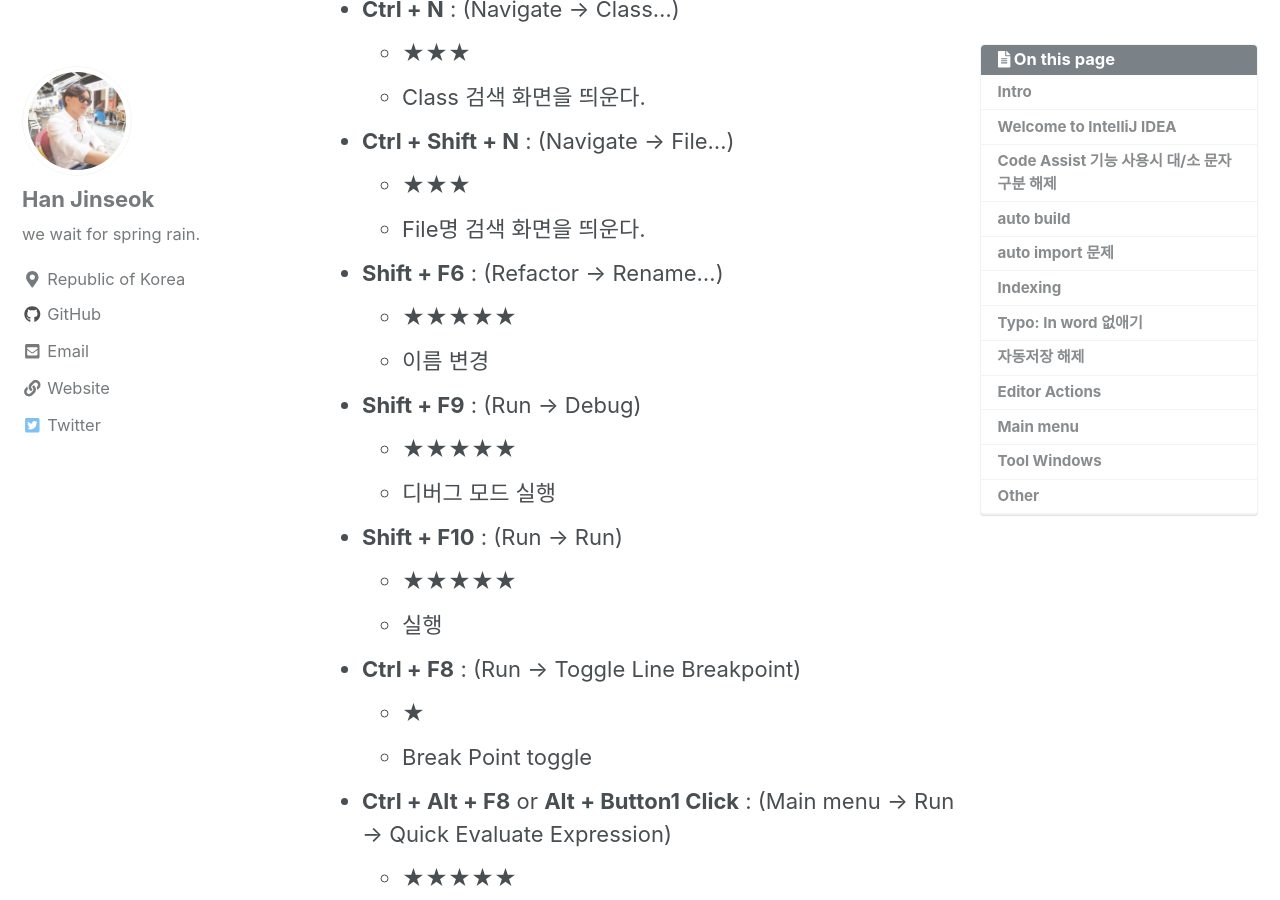
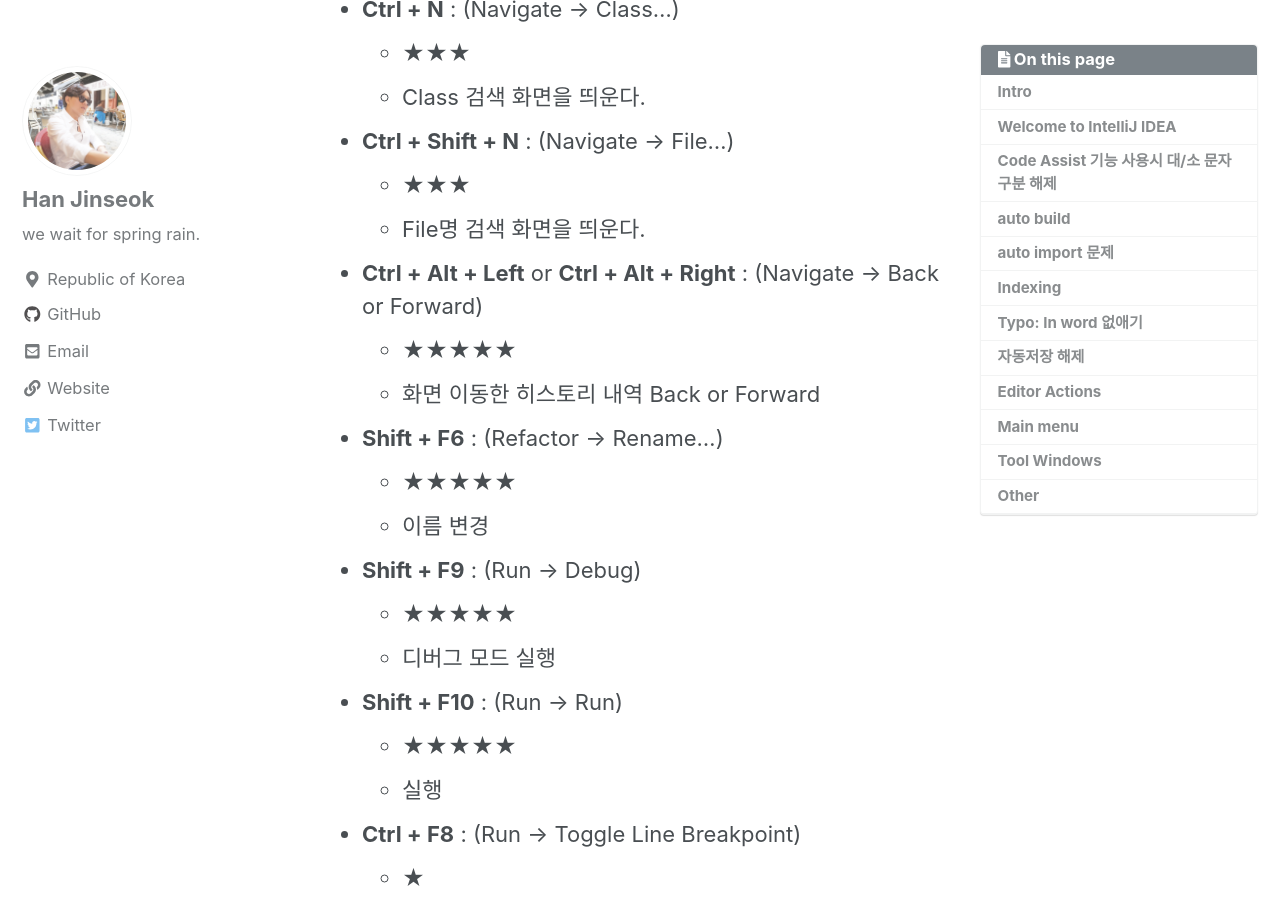
Before and after one commit to moregorenine/moregorenine.github.io, a Jekyll site: the page built from _posts/intellij/2019-11-28-intellij-keymap.md, in a window 1280 px wide and 900 px high, scrolled down 4473 px. Built offline with Jekyll 4.4.1, drawn with Linux system fonts in a browser that asks for light colours; nearby versions of some CDN libraries; comment, search, counter and statistics services are not loaded; a style sheet for code colours, icons or effects is not loaded; some of the changed text lies outside the part shown.

Commit message:
Update 2019-11-28-intellij-keymap.md

```diff
--- a/_posts/intellij/2019-11-28-intellij-keymap.md
+++ b/_posts/intellij/2019-11-28-intellij-keymap.md
@@ -91,6 +91,9 @@ intellij 가 종종 하단부에 Indexing 작업을 하는게 보일 것이다.
 - **Ctrl + Shift + N** : (Navigate → File...)
   - ★★★
   - File명 검색 화면을 띄운다.
+- **Ctrl + Alt + Left** or **Ctrl + Alt + Right** : (Navigate → Back or Forward)
+  - ★★★★★
+  - 화면 이동한 히스토리 내역 Back or Forward
 - **Shift + F6** : (Refactor → Rename...)
   - ★★★★★
   - 이름 변경
@@ -118,6 +121,8 @@ intellij 가 종종 하단부에 Indexing 작업을 하는게 보일 것이다.
 - **Ctrl + Shift + '** : (Window → Active Tool Window → Maximize Tool Window)
   - ★
   - 선택된 tool창 사이즈 max toggle
+- **Alt + Left** or **Alt + Right** : (Window → Editor Tabs → Select Next Tab or Select Previous Tab)
+  - ★★★★★
 
 ## Tool Windows
 - **Alt + 0~9** : (Tool Windows)
```
